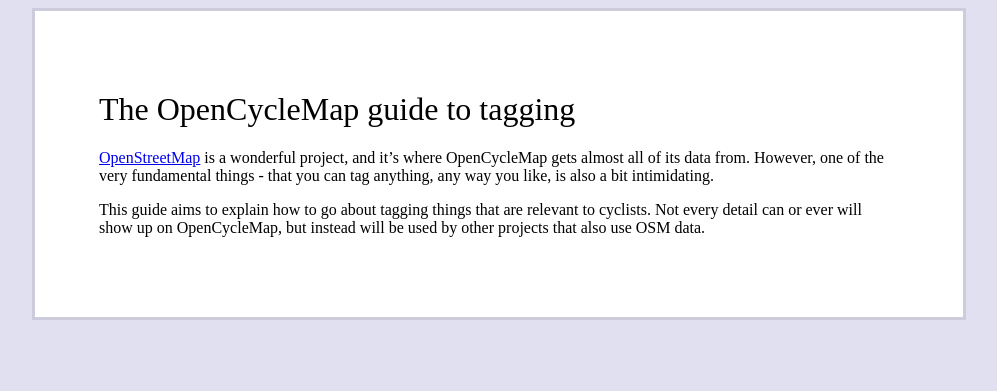
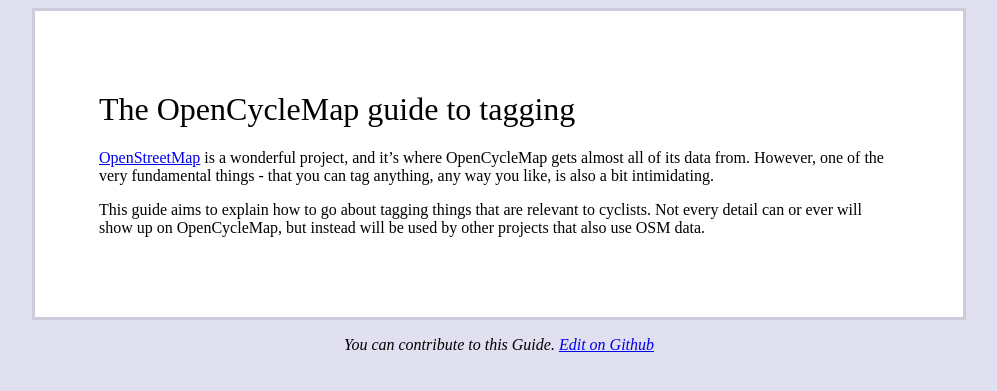
Before and after one commit to gravitystorm/OpenCycleMap-Mapping-Guide, a Jekyll site: the page built from _posts/2011-09-14-introduction.md, in a window 1280 px wide. Shown: the top 391 px of the page, without its empty margins (141-1138 px from the left). Built offline with Jekyll 4.4.1, drawn with Linux system fonts in a browser that asks for light colours.

Commit message:
Add a footer about contributing via github

```diff
--- a/_layouts/default.html
+++ b/_layouts/default.html
@@ -10,5 +10,8 @@
   <div id="content">
     {{ content }}
   </div>
+  <div id="footer">
+    <p>You can contribute to this Guide. <a href="https://github.com/gravitystorm/OpenCycleMap-Mapping-Guide">Edit on Github</a></p>
+  </div>
   </body>
 </html>
--- a/css/main.css
+++ b/css/main.css
@@ -31,3 +31,13 @@ code {
 pre code {
   border: none;
 }
+
+#footer {
+  margin-left: auto;
+  margin-right: auto;
+}
+
+#footer > p {
+  text-align: center;
+  font-style: italic;
+}
```
